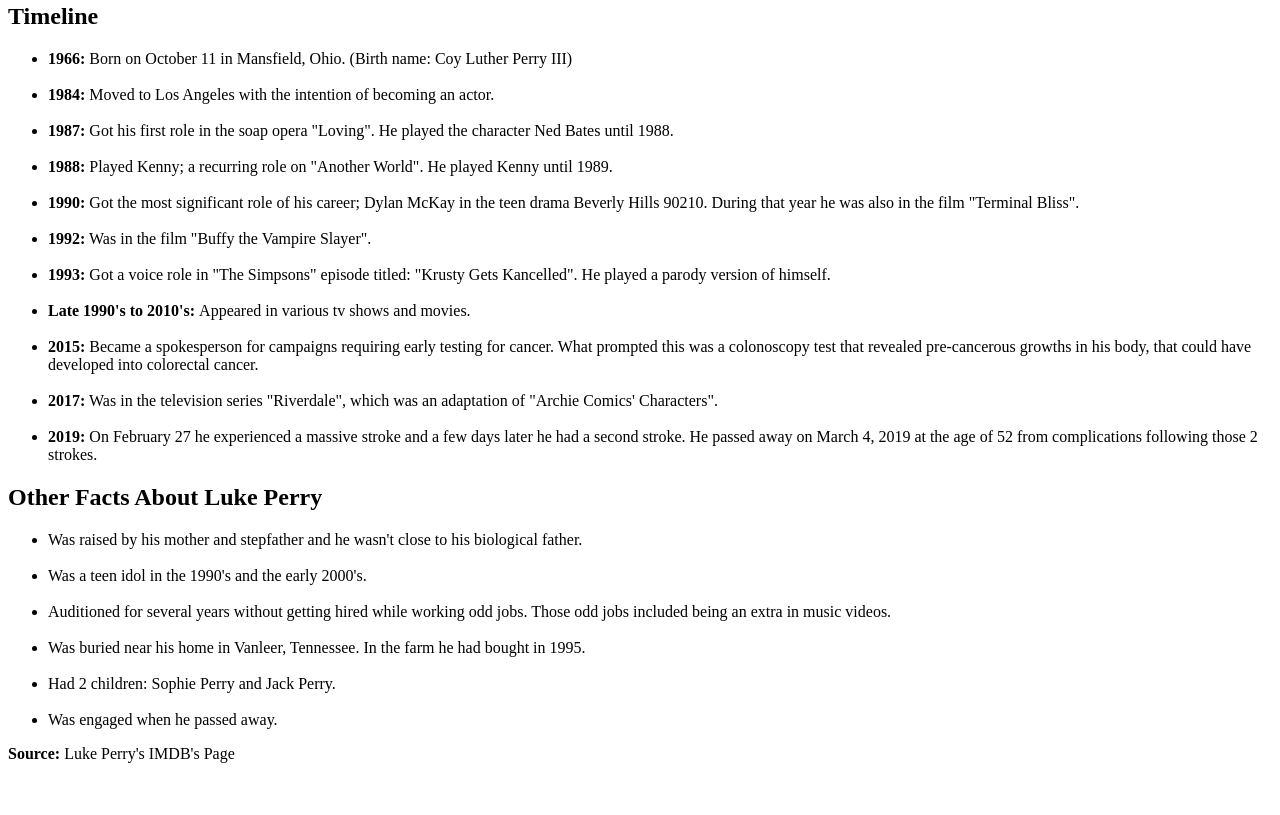
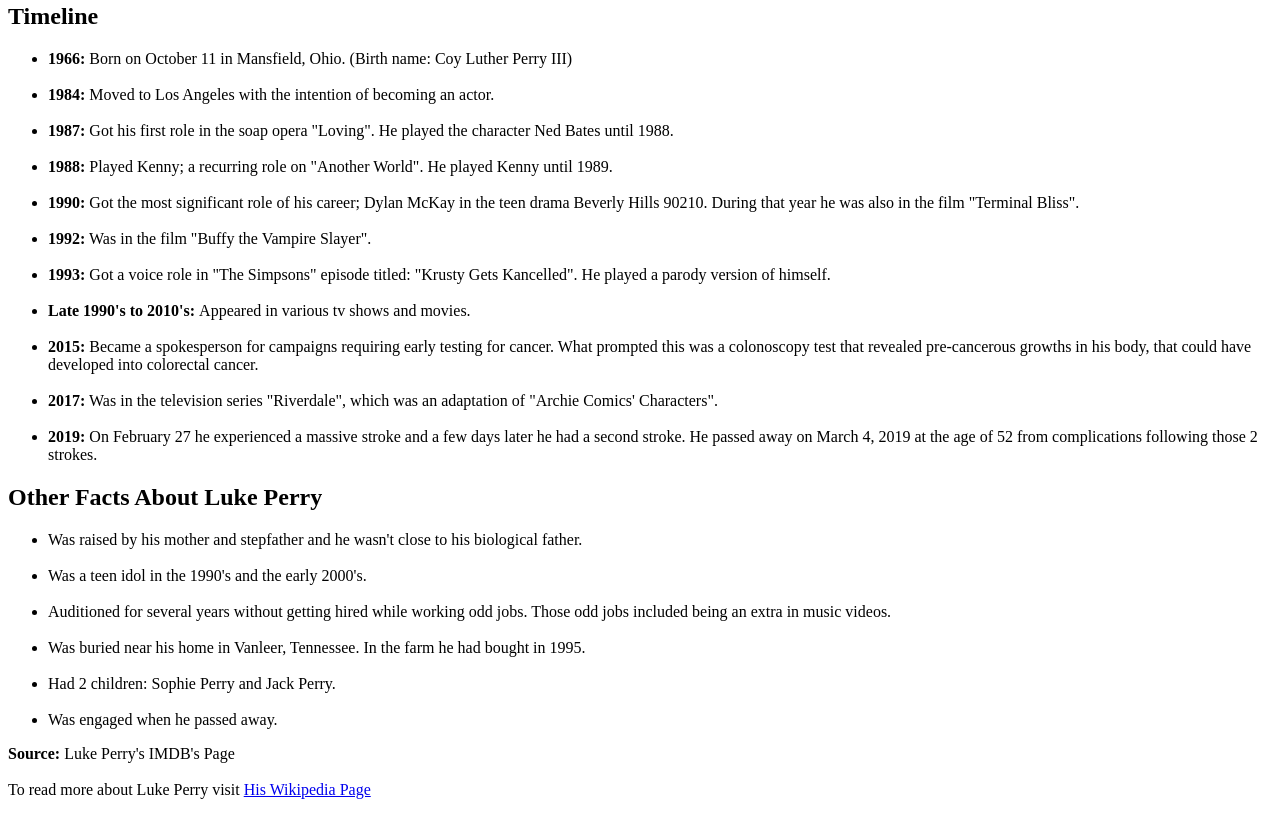
Before and after one commit to Dana1257/Tribute-Page, a plain HTML site: page index.html in a window 1280 px wide. Shown: the part 1089-1904 px from the top of the page. Before the commit the page ends 1868 px from the top, so only its background shows below. Drawn offline with Linux system fonts and the light colour scheme.

Commit message:
Add the link to Luke Perry's Wikipedia page

```diff
--- a/index.html
+++ b/index.html
@@ -38,8 +38,8 @@
              <li>Had 2 children: Sophie Perry and Jack Perry.</li><br>
              <li>Was engaged when he passed away.</li>
         </ul>
-       <p><b>Source:</b> Luke Perry's IMDB's Page
-       <a href="" target="_blank"></a>
+       <p><b>Source:</b> Luke Perry's IMDB's Page<br><br>
+       To read more about Luke Perry visit <a href="https://en.wikipedia.org/wiki/Luke_Perry#Personal_life" target="_blank">His Wikipedia Page</a>
     </main>
 </body>
 </html>
```
